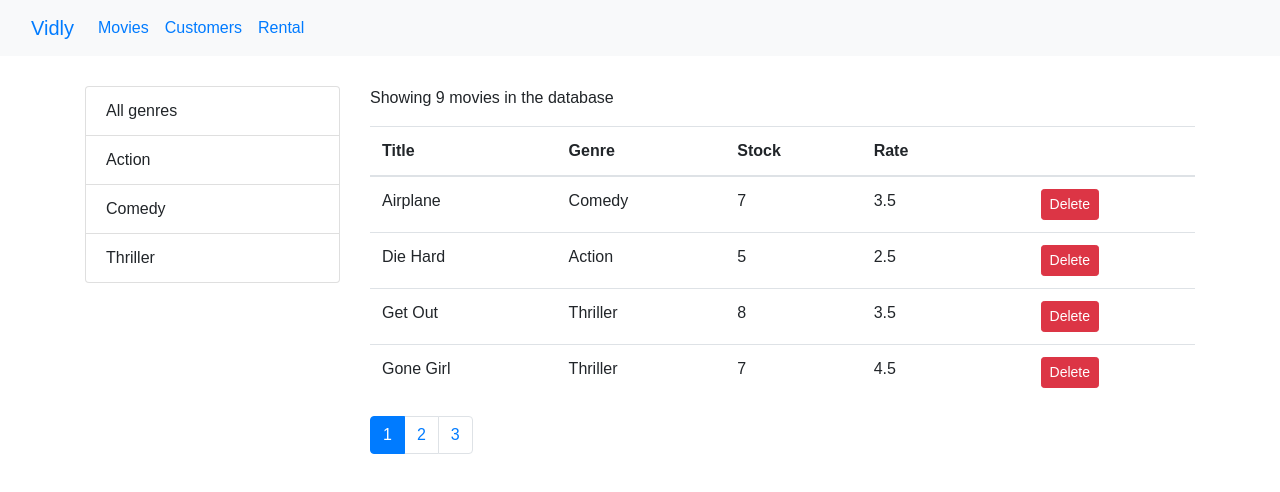
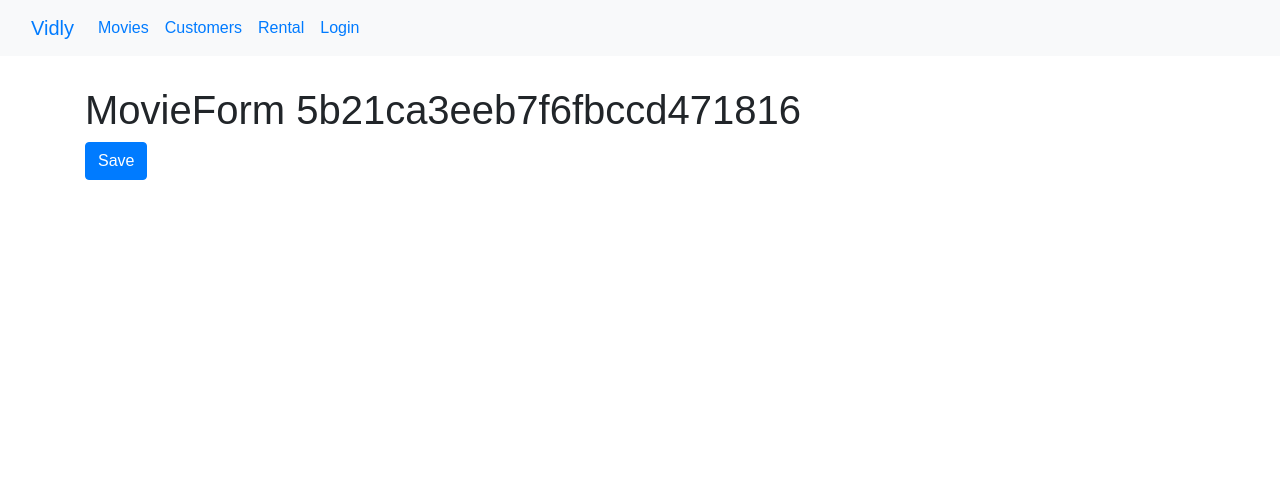
Before and after one commit to tamilarasana/Movies_app-, a React (Create React App) app: page /movies/5b21ca3eeb7f6fbccd471816 in a window 1280 px wide. Shown: the top 492 px of the page. Built offline with nearby package versions, Linux system fonts and the light colour scheme; the HTML template or start-up script is replaced by a standard one.

Commit message:
Building a Bootstrap  form

```diff
--- a/src/App.js
+++ b/src/App.js
@@ -1,11 +1,13 @@
-import "./App.css";
+import React from "react";
+import { Redirect, Route, Switch } from "react-router-dom";
 import Movies from "./components/movies";
-import { Redirect, Route, Switch } from "react-router-dom";
 import Customers from "./components/customers";
 import Rental from "./components/rental";
 import NotFound from "./components/notFound";
+import MovieForm from "./components/movieForm";
 import NavBar from "./components/navBar";
-import React from "react";
+import LoginForm from './components/loginForm';
+import "./App.css";
 
 function App() {
   return (
@@ -13,6 +15,8 @@
       <NavBar />
       <main className="container">
         <Switch>
+          <Route path="/login" component={LoginForm} />
+          <Route path="/movies/:id" component={MovieForm} />
           <Route path="/movies" component={Movies} />
           <Route path="/customers" component={Customers} />
           <Route path="/rental" component={Rental} />
--- /dev/null
+++ b/src/components/loginForm.jsx
@@ -0,0 +1,24 @@
+import React, { Component } from 'react';
+
+class LoginForm extends Component {
+    render() {
+        return (
+            <div>
+                <h1>Login</h1>
+                <form>
+                    <div className="form-group">
+                        <label htmlFor="username" >Username</label>
+                        <input id="username" type="text" className="form-control" />
+                    </div>
+                    <div className="form-group">
+                        <label htmlFor="password">Username</label>
+                        <input id="password" type="text" className="form-control" />
+                    </div>
+                    <button className="btn btn-primary">Login</button>
+                </form>
+            </div>
+        );
+    }
+}
+
+export default LoginForm;
--- a/src/components/movieForm.jsx
+++ b/src/components/movieForm.jsx
@@ -1,8 +1,18 @@
-import React from 'react';
+import React from "react";
 
-const MovieForm = () => {
-
-    return <h1>MovieForm</h1>;
-}
+const MovieForm = ({ match, history}) => {
+  return (
+    <div>
+      <h1>MovieForm {match.params.id}</h1>
+      <button
+        className="btn btn-primary"
+        // onClick={() => history.replace("/movies")}
+        onClick={() => history.push("/movies")}
+      >
+        Save
+      </button>
+    </div>
+  );
+};
 
 export default MovieForm;
--- a/src/components/moviesTable.jsx
+++ b/src/components/moviesTable.jsx
@@ -2,20 +2,29 @@
 import Like from "./common/like";
 import React, { Component } from "react";
 import Table from "./common/table";
+import { Link } from "react-router-dom";
 
 class MoviesTable extends Component {
   columns = [
-    { path: "title", lable: "Title" },
+    {
+      path: "title",
+      lable: "Title",
+      content: (movie) => (
+        <Link to={`/movies/${movie._id}`}>{movie.title}</Link>
+      ),
+    },
     { path: "genre.name", lable: "Genre" },
     { path: "numberInStock", lable: "Stock" },
     { path: "dailyRentalRate", lable: "Rate" },
     {
       key: "like",
-      content: movie => <Like Liked={movie.liked} onClick={() =>this.props.onLike(movie)} />,
+      content: (movie) => (
+        <Like Liked={movie.liked} onClick={() => this.props.onLike(movie)} />
+      ),
     },
     {
       key: "delete",
-      content: movie =>  (
+      content: (movie) => (
         <button
           onClick={() => this.props.onDelete(movie)}
           className="btn btn-danger btn-sm"
@@ -27,7 +36,7 @@
   ];
 
   render() {
-    const { movies,onSort, sortColumn } = this.props;
+    const { movies, onSort, sortColumn } = this.props;
     return (
       <Table
         columns={this.columns}
--- a/src/components/navBar.jsx
+++ b/src/components/navBar.jsx
@@ -21,14 +21,17 @@
         </button>
         <div className="collapse navbar-collapse" id="navbarNavAltMarkup">
           <div className="navbar-nav">
-            <NavLink className="nav-link" to="/movies">
+            <NavLink className="nav-item nav-link" to="/movies">
               Movies
             </NavLink>
-            <NavLink className="nav-link" to="/customers">
+            <NavLink className="nav-item nav-link" to="/customers">
               Customers
             </NavLink>
-            <NavLink className="nav-link" to="/rental">
+            <NavLink className=" nav-item nav-link" to="/rental">
               Rental
+            </NavLink>
+            <NavLink className=" nav-item nav-link" to="/login">
+              Login
             </NavLink>
           </div>
         </div>
```
Lines whose indentation alone changed are shown as unchanged.
